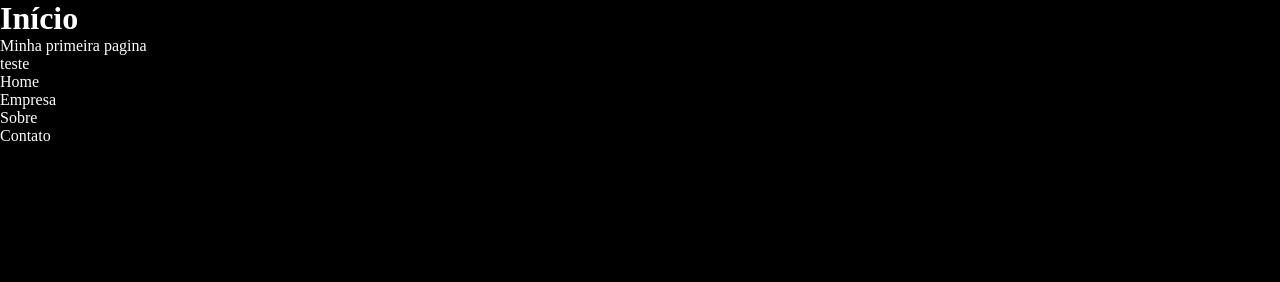
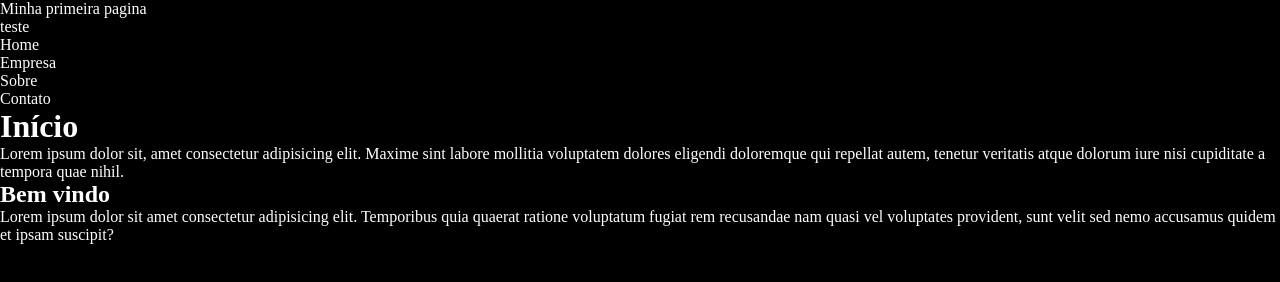
Before and after one commit to JDavi-Dev/curso_git, a plain HTML site: page index.html in a window 1280 px wide. Drawn offline with Linux system fonts and the light colour scheme.

Commit message:
Alterando index.html

```diff
--- a/index.html
+++ b/index.html
@@ -8,7 +8,6 @@
 </head>
 <body>
     <header>
-        <h1>Início</h1>
         <p>Minha primeira pagina</p>
         <p>teste</p>
     </header>
@@ -20,6 +19,10 @@
             <li>Contato</li>
         </ul>
     </nav>
+    <h1>Início</h1>
+    <p>Lorem ipsum dolor sit, amet consectetur adipisicing elit. Maxime sint labore mollitia voluptatem dolores eligendi doloremque qui repellat autem, tenetur veritatis atque dolorum iure nisi cupiditate a tempora quae nihil.</p>
+    <h2>Bem vindo</h2>
+    <p>Lorem ipsum dolor sit amet consectetur adipisicing elit. Temporibus quia quaerat ratione voluptatum fugiat rem recusandae nam quasi vel voluptates provident, sunt velit sed nemo accusamus quidem et ipsam suscipit?</p>
     <script src="assets/js/App.js"></script>
 </body>
 </html>
```
